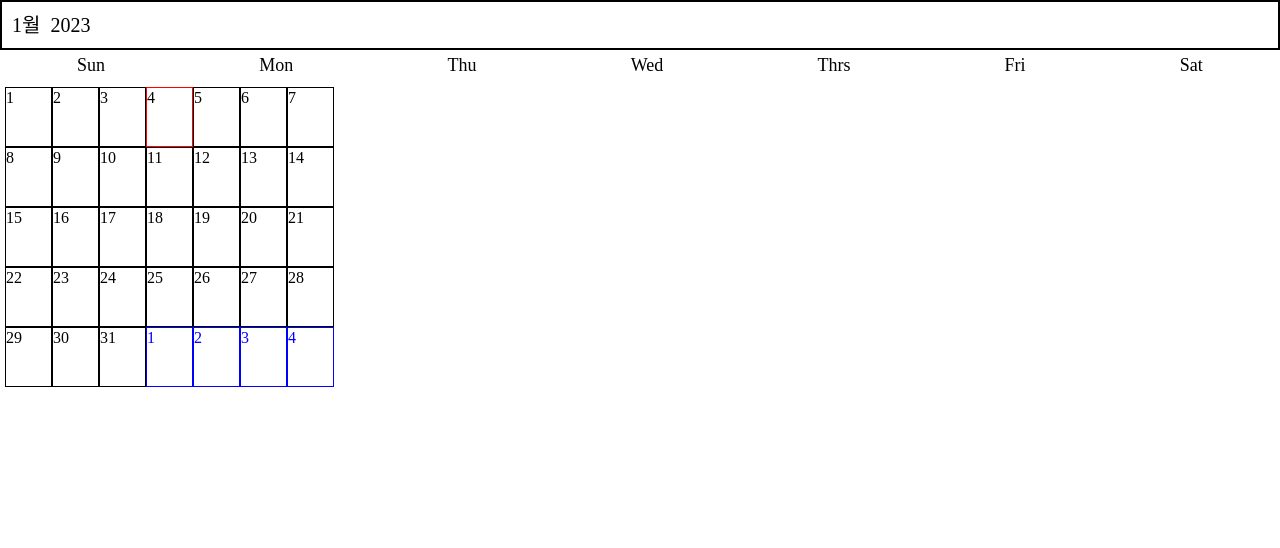
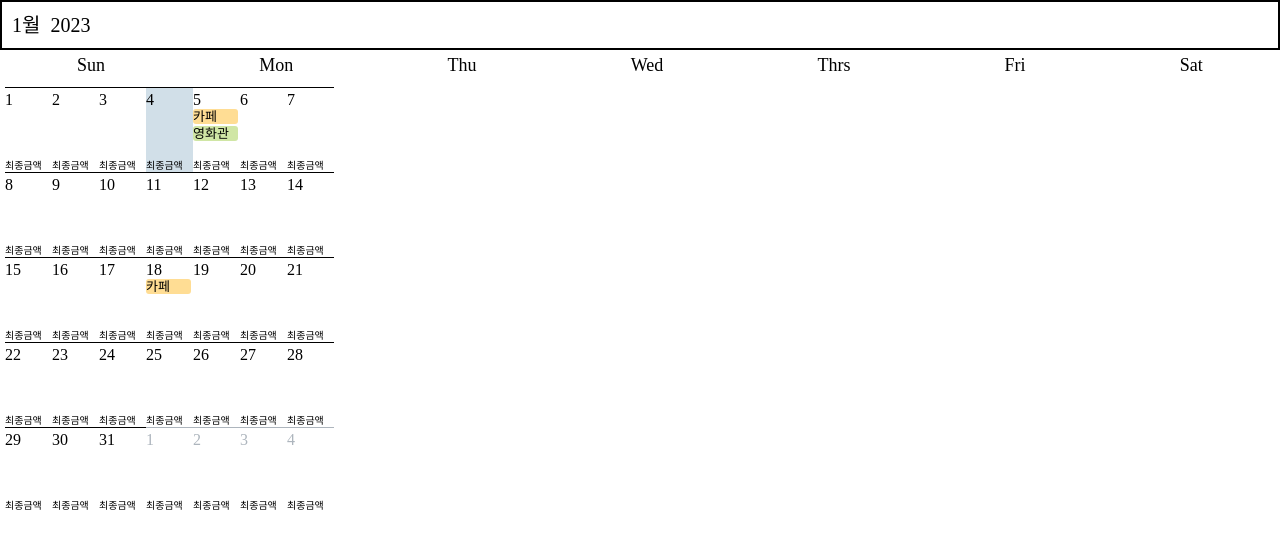
Before and after one commit to soomin-world/AlbaPocektProject, a React (Create React App) app: page /calendar in a window 1280 px wide. Shown: the top 548 px of the page. Built offline with nearby package versions, Linux system fonts and the light colour scheme; some icons are missing.

Commit message:
캘린더 기능 구현 중

```diff
--- a/src/pages/Calendar.tsx
+++ b/src/pages/Calendar.tsx
@@ -4,24 +4,41 @@ import { format, addMonths, subMonths, toDate } from "date-fns";
 import { startOfMonth, endOfMonth, startOfWeek, endOfWeek } from "date-fns";
 import { isSameMonth, isSameDay, addDays, parse } from "date-fns";
 import styled from "styled-components";
+import { stringify } from "querystring";
 
-type ICalendarHeaderProps = {
+type IHeaderProps = {
   currentMonth: Date;
   prevMonth: () => Date;
   nextMonth: () => Date; // 부모컴포넌트에서 import 해온 타입을 재사용 해 줍시다.
 };
 
-type ICalendarCellsProps = {
+type ICellsProps = {
   currentMonth: Date;
   selectedDate: Date;
   onDateClick: (day: Date) => Date; // 부모컴포넌트에서 import 해온 타입을 재사용 해 줍시다.
 };
 
-const RenderHeader = ({
-  currentMonth,
-  prevMonth,
-  nextMonth,
-}: ICalendarHeaderProps) => {
+type ITodosProps = {
+  day: Date;
+  Month: string;
+  todos: ITodos[];
+};
+
+type ITodos = {
+  todoId: number;
+  year: string;
+  month: string;
+  date: string;
+  placeName: string;
+  workingTime: string;
+  range: { startTime: string; endTime: string };
+  hourlyWage: string;
+  dayWage: string;
+  dayTotalWage: string;
+  color: string;
+};
+
+const RenderHeader = ({ currentMonth, prevMonth, nextMonth }: IHeaderProps) => {
   return (
     <Header>
       <div>
@@ -53,11 +70,44 @@ const RenderDays = () => {
   return <Days>{days}</Days>;
 };
 
+const RenderTodos = ({ day, Month, todos }: ITodosProps) => {
+  const key = ["15", "18"];
+  // console.log(day);
+  const date = String(day).split(" ");
+  // console.log(date);
+  const todoList = [];
+
+  // console.log(date[2] === "15");
+  // console.log(Month);
+  // if (Month)
+  // 현재 달에 해당하지 않으면 표시 X...다음달에 표시 X
+  for (const todo of todos) {
+    if (
+      todo.date === date[2] &&
+      todo.month === Month &&
+      todo.year === date[3]
+    ) {
+      todoList.push(
+        <CellTodo key={todo.todoId} color={todo.color}>
+          {todo.placeName}
+        </CellTodo>
+      );
+    }
+  }
+  return <div>{todoList}</div>;
+};
+
+const RenderDayTotal = ({ day, Month, todos }: ITodosProps) => {
+  const dayMonth = format(day, "M");
+  console.log(dayMonth);
+  return <DayTotal>최종금액</DayTotal>;
+};
+
 const RenderCells = ({
   currentMonth,
   selectedDate,
   onDateClick,
-}: ICalendarCellsProps) => {
+}: ICellsProps) => {
   const monthStart = startOfMonth(currentMonth);
   const monthEnd = endOfMonth(monthStart);
   const startDate = startOfWeek(monthStart);
@@ -65,46 +115,109 @@ const RenderCells = ({
 
   // 예시 데이터
   const todos = [
-    { day: "18", workplace: "카페", workHours: "3시간", range: [3, 6] },
-    { day: "22", workplace: "영화관", workHours: "5시간", range: [2, 7] },
+    {
+      todoId: 1,
+      year: "2023",
+      month: "1",
+      date: "05",
+      placeName: "카페",
+      workingTime: "03:30",
+      range: { startTime: "09:00", endTime: "12:30" },
+      hourlyWage: "9,620",
+      dayWage: "33,670",
+      dayTotalWage: "81,770",
+      color: "#FFDD94",
+    },
+    {
+      todoId: 2,
+      year: "2023",
+      month: "1",
+      date: "05",
+      placeName: "영화관",
+      workingTime: "05:00",
+      range: { startTime: "13:00", endTime: "18:00" },
+      hourlyWage: "9,620",
+      dayWage: "48,100",
+      dayTotalWage: "81,770",
+      color: "#D0E6A5",
+    },
+    {
+      todoId: 3,
+      year: "2023",
+      month: "1",
+      date: "18",
+      placeName: "카페",
+      workingTime: "04:00",
+      range: { startTime: "14:00", endTime: "18:00" },
+      hourlyWage: "9,620",
+      dayWage: "38,480",
+      dayTotalWage: "38,480",
+      color: "#FFDD94",
+    },
+    {
+      todoId: 4,
+      year: "2023",
+      month: "2",
+      date: "25",
+      placeName: "카페",
+      workingTime: "04:00",
+      range: { startTime: "14:00", endTime: "18:00" },
+      hourlyWage: "9,620",
+      dayWage: "38,480",
+      dayTotalWage: "38,480",
+      color: "#FFDD94",
+    },
   ];
-  // const TodosLength = todos.length;
 
   const rows = [];
   let days = [];
   let day = startDate;
   let formattedDate = "";
+  let currentDay = new Date();
+  // const Month = format(currentMonth, "M");
+  // console.log(currentDay);
 
   while (day <= endDate) {
     for (let i = 0; i < 7; i++) {
       formattedDate = format(day, "d");
       const cloneDay = day;
+      const date = String(day);
+      const Month = format(currentMonth, "M");
       days.push(
         <Cells
-          color={`${
+          key={date}
+          color={
             !isSameMonth(day, monthStart)
-              ? "blue"
-              : isSameDay(day, selectedDate)
-              ? "red"
+              ? "#adb5bd"
               : format(currentMonth, "M") !== format(day, "M")
-              ? "blue"
+              ? "#adb5bd"
               : "black"
-          }`}
+          }
+          backgroundColor={
+            isSameDay(day, selectedDate)
+              ? "#D1DFE8"
+              : isSameDay(day, currentDay)
+              ? "#EDE1E3"
+              : "transparent"
+          }
           onClick={() => onDateClick(toDate(cloneDay))}
         >
           <CellsNum
             color={
-              format(currentMonth, "M") !== format(day, "M") ? "blue" : "black"
+              format(currentMonth, "M") !== format(day, "M")
+                ? "#adb5bd"
+                : "black"
             }
           >
             {formattedDate}
           </CellsNum>
-
-          {/* <CellTodo>양치하기</CellTodo> */}
+          <RenderTodos day={day} Month={Month} todos={todos} />
+          <RenderDayTotal day={day} Month={Month} todos={todos} />
         </Cells>
       );
       day = addDays(day, 1);
     }
+    // 아마도 여기다 key값을 주어야 warning이 사라질듯함...그런데 줄 방법이 없음ㅋ
     rows.push(<CellsRow>{days}</CellsRow>);
     days = [];
   }
@@ -190,20 +303,32 @@ const CellsBody = styled.div`
   padding: 5px;
 `;
 
-const Cells = styled.div<{ color: string }>`
+const Cells = styled.div<{ color: string; backgroundColor: string }>`
   width: 47px;
-  height: 60px;
-  border: 1px solid ${(props) => props.color};
+  height: 85px;
+  padding-top: 2px;
+  border-top: 1px solid ${(props) => props.color};
+  background-color: ${(props) => props.backgroundColor};
+  position: relative;
 `;
 
 const CellsNum = styled.span<{ color: string }>`
   color: ${(props) => props.color};
 `;
 
-const CellTodo = styled.div`
+const CellTodo = styled.div<{ color: string }>`
   width: 45px;
   height: 15px;
-  background-color: aquamarine;
+  margin-bottom: 2px;
+  border-radius: 3px;
+  background-color: ${(props) => props.color};
   font-size: small;
 `;
+
+const DayTotal = styled.div`
+  font-size: 10px;
+  position: absolute;
+  left: 0px;
+  bottom: 0px;
+`;
 export default Calendar;
```
